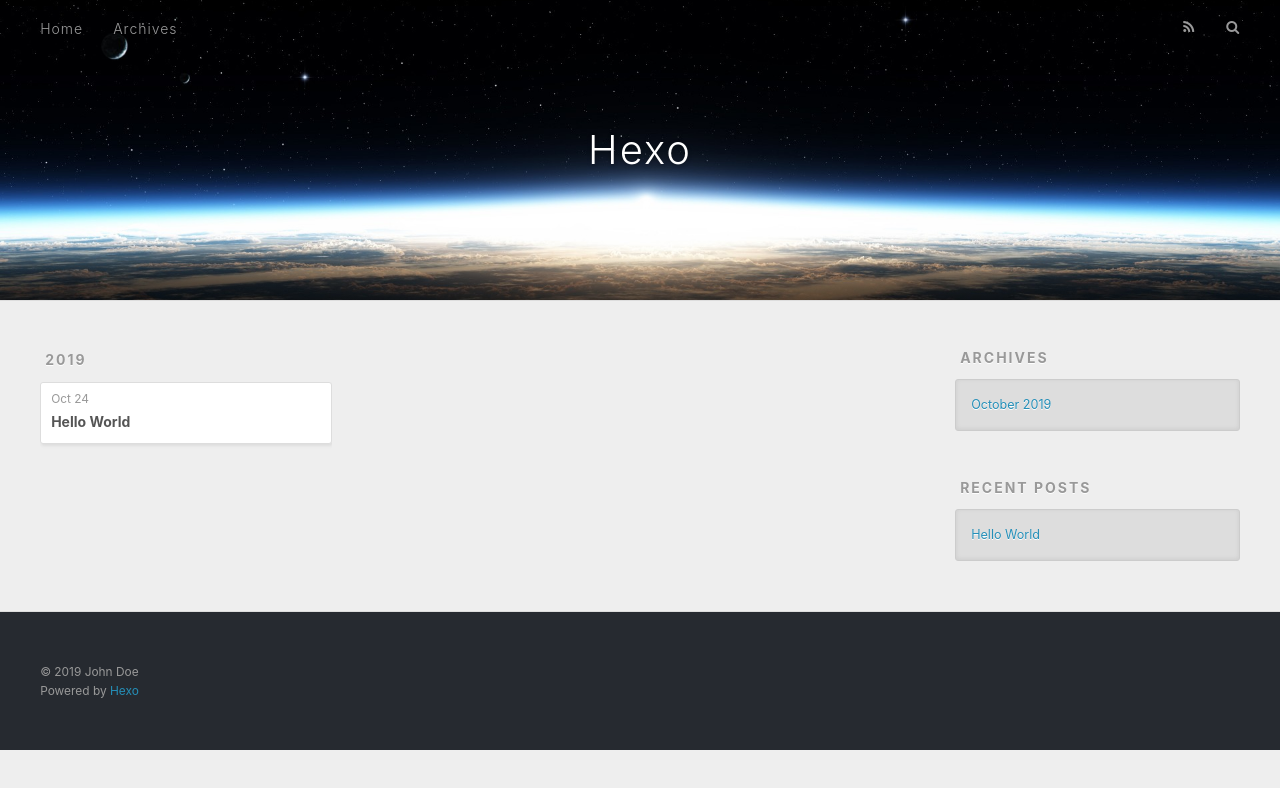
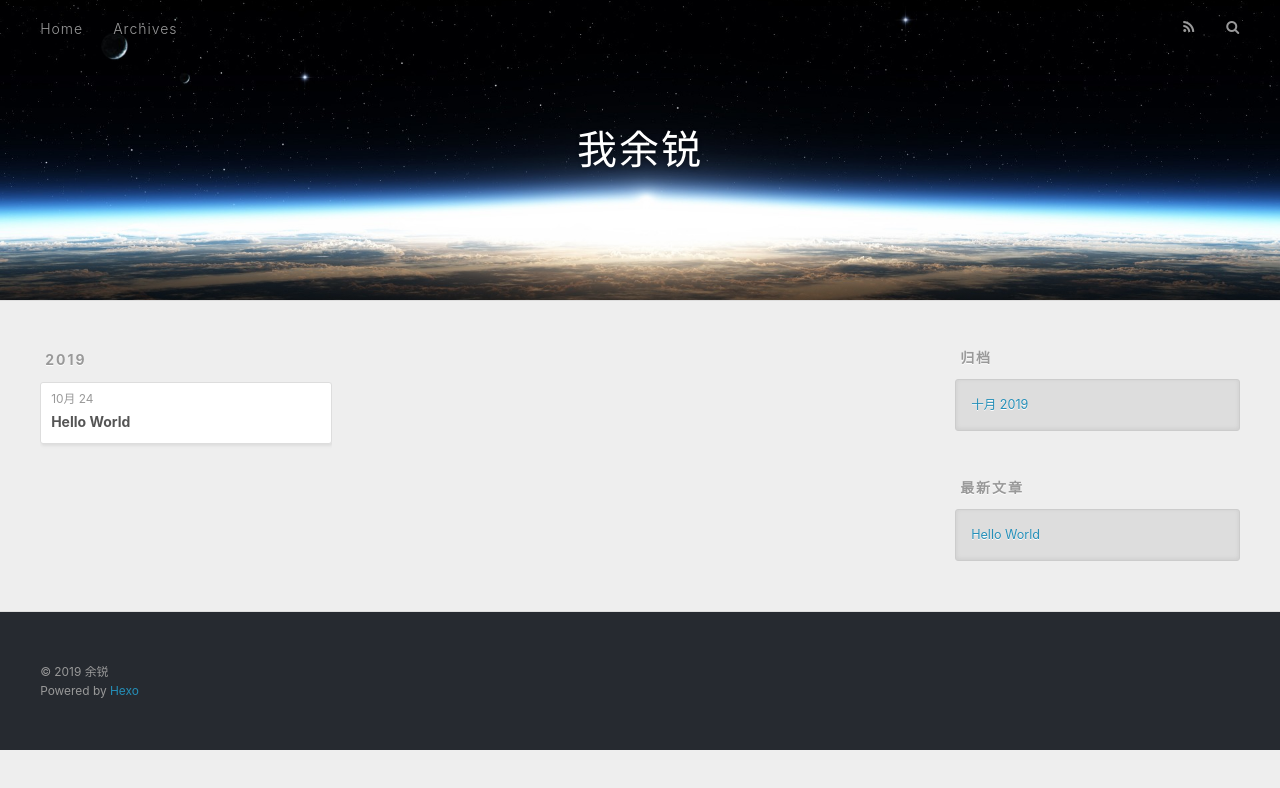
Before and after one commit to woaiyurui/woaiyurui.github.io, a plain HTML site: page archives/2019/10/index.html in a window 1280 px wide. Drawn offline with nearby package versions, Linux system fonts and the light colour scheme.

Commit message:
Site updated: 2019-10-24 23:39:08

```diff
--- a/archives/2019/10/index.html
+++ b/archives/2019/10/index.html
@@ -5,16 +5,16 @@
 
 
 
-  <title>Archives: 2019/10 | Hexo</title>
+  <title>归档: 2019/10 | 我余锐</title>
   <meta name="viewport" content="width=device-width, initial-scale=1, maximum-scale=1">
   <meta property="og:type" content="website">
-<meta property="og:title" content="Hexo">
+<meta property="og:title" content="我余锐">
 <meta property="og:url" content="http:&#x2F;&#x2F;yoursite.com&#x2F;archives&#x2F;2019&#x2F;10&#x2F;index.html">
-<meta property="og:site_name" content="Hexo">
-<meta property="og:locale" content="en">
+<meta property="og:site_name" content="我余锐">
+<meta property="og:locale" content="zh-CN">
 <meta name="twitter:card" content="summary">
 
-    <link rel="alternate" href="/atom.xml" title="Hexo" type="application/atom+xml">
+    <link rel="alternate" href="/atom.xml" title="我余锐" type="application/atom+xml">
 
 
     <link rel="icon" href="/favicon.png">
@@ -33,7 +33,7 @@
   <div id="header-outer" class="outer">
     <div id="header-title" class="inner">
       <h1 id="logo-wrap">
-        <a href="/" id="logo">Hexo</a>
+        <a href="/" id="logo">我余锐</a>
       </h1>
 
     </div>
@@ -50,7 +50,7 @@
 
           <a id="nav-rss-link" class="nav-icon" href="/atom.xml" title="RSS Feed"></a>
 
-        <a id="nav-search-btn" class="nav-icon" title="Search"></a>
+        <a id="nav-search-btn" class="nav-icon" title="搜索"></a>
       </nav>
       <div id="search-form-wrap">
         <form action="//google.com/search" method="get" accept-charset="UTF-8" class="search-form"><input type="search" name="q" class="search-form-input" placeholder="Search"><button type="submit" class="search-form-submit">&#xF002;</button><input type="hidden" name="sitesearch" value="http://yoursite.com"></form>
@@ -76,7 +76,7 @@
   <div class="archive-article-inner">
     <header class="archive-article-header">
       <a href="/2019/10/24/hello-world/" class="archive-article-date">
-  <time datetime="2019-10-24T15:14:59.458Z" itemprop="datePublished">Oct 24</time>
+  <time datetime="2019-10-24T15:14:59.458Z" itemprop="datePublished">10月 24</time>
 </a>
 
 
@@ -108,9 +108,9 @@
 
 
   <div class="widget-wrap">
-    <h3 class="widget-title">Archives</h3>
+    <h3 class="widget-title">归档</h3>
     <div class="widget">
-      <ul class="archive-list"><li class="archive-list-item"><a class="archive-list-link" href="/archives/2019/10/">October 2019</a></li></ul>
+      <ul class="archive-list"><li class="archive-list-item"><a class="archive-list-link" href="/archives/2019/10/">十月 2019</a></li></ul>
     </div>
   </div>
 
@@ -118,7 +118,7 @@
 
 
   <div class="widget-wrap">
-    <h3 class="widget-title">Recent Posts</h3>
+    <h3 class="widget-title">最新文章</h3>
     <div class="widget">
       <ul>
 
@@ -138,7 +138,7 @@
 
   <div class="outer">
     <div id="footer-info" class="inner">
-      &copy; 2019 John Doe<br>
+      &copy; 2019 余锐<br>
       Powered by <a href="http://hexo.io/" target="_blank">Hexo</a>
     </div>
   </div>
```
Also changed, not shown: 2019/10/24/hello-world/index.html (+11 -11 lines), archives/2019/index.html (+12 -12 lines), archives/index.html (+12 -12 lines), index.html (+12 -12 lines).
